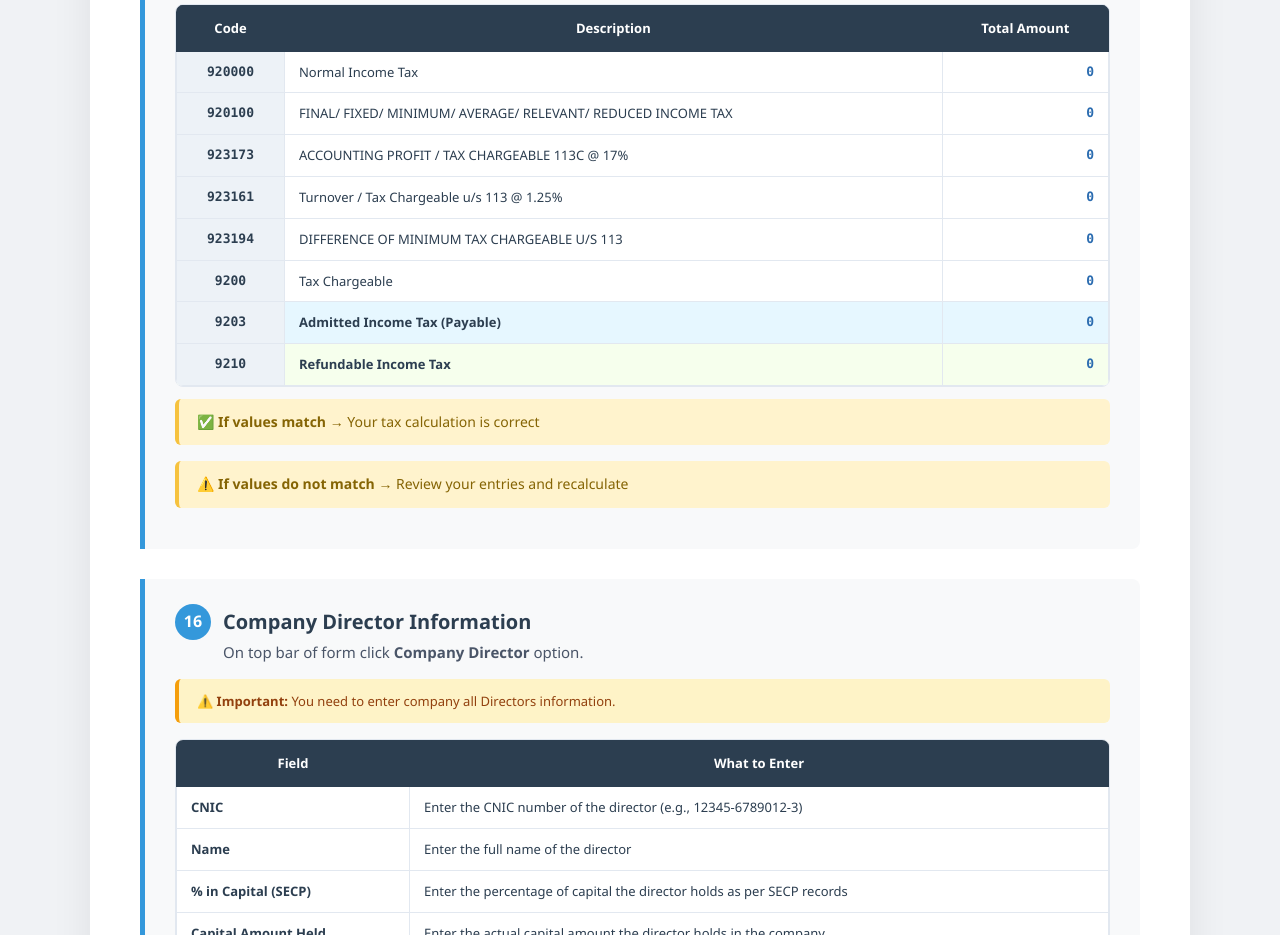
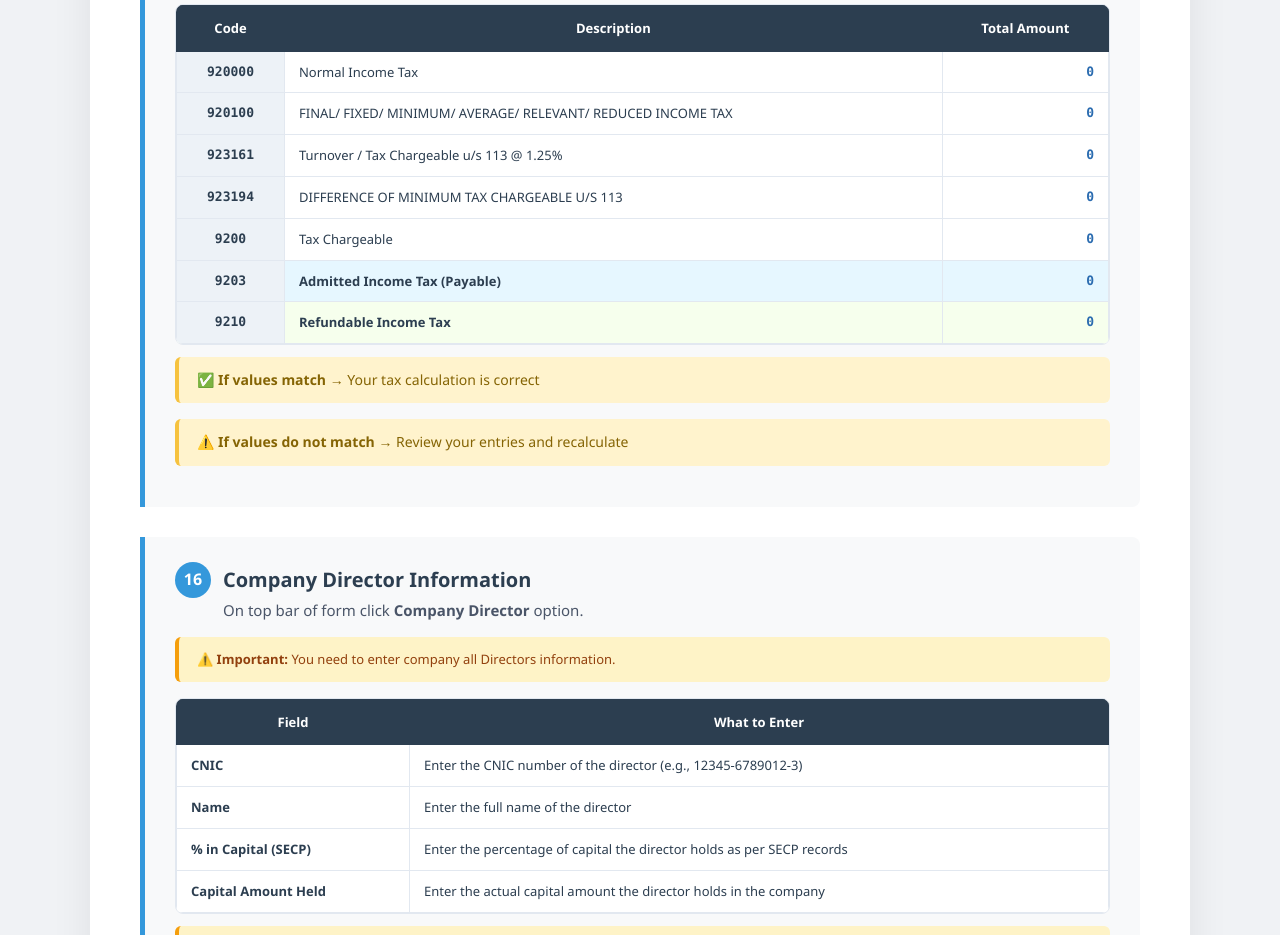
Before and after one commit to Zohaib251/company_tax_calculator, a plain HTML site: page tax-filing-guide.html in a window 1280 px wide. Shown: the part 9160-10095 px from the top of the page. Drawn offline with Linux system fonts and the light colour scheme.

Commit message:
remove one field from step 15

```diff
--- a/tax-filing-guide.html
+++ b/tax-filing-guide.html
@@ -1441,11 +1441,6 @@
                 <td class="amount-column" id="guideE130">0</td>
               </tr>
               <tr>
-                <td class="code-column">923173</td>
-                <td>ACCOUNTING PROFIT / TAX CHARGEABLE 113C @ 17%</td>
-                <td class="amount-column" id="guideE131">0</td>
-              </tr>
-              <tr>
                 <td class="code-column">923161</td>
                 <td>Turnover / Tax Chargeable u/s 113 @ 1.25%</td>
                 <td class="amount-column" id="guideE132">0</td>
```
